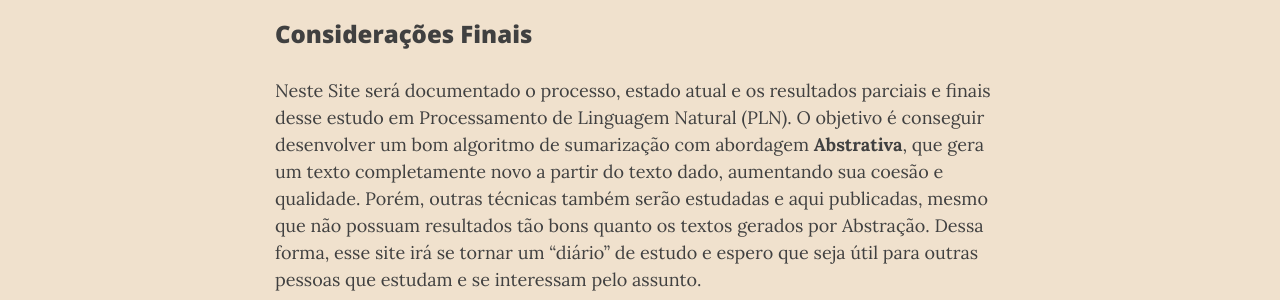
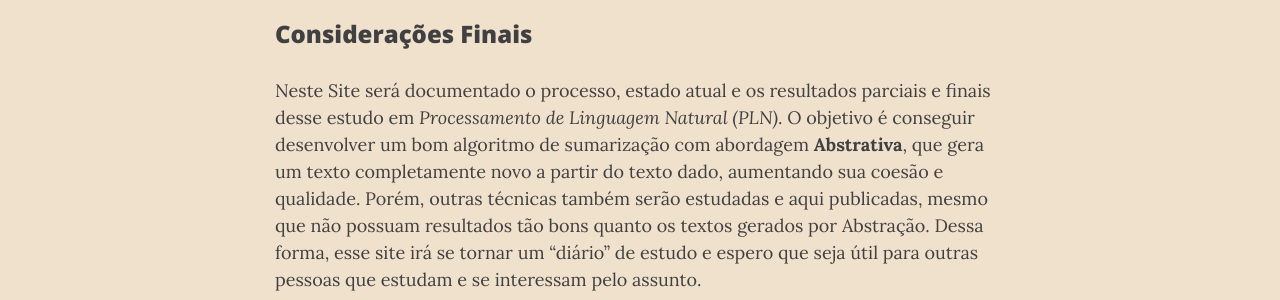
Before and after one commit to davidferraz01/Saense-PLN, a Jekyll site: the page built from index.md, in a window 1280 px wide and 900 px high, scrolled down 836 px. Shown: the part 293-593 px from the top of the window. Built offline with Jekyll 4.4.1, drawn with Linux system fonts in a browser that asks for light colours; nearby versions of some CDN libraries; the list of posts is cut into pages by our own code; comment, search, counter and statistics services are not loaded.

```diff
--- a/index.md
+++ b/index.md
@@ -16,4 +16,4 @@ Por enquanto, temos o "Crawler" pronto e alguns algoritmos testes para sumariza
 Além disso, venho estudando diferentes técnicas de sumarização de texto, desde **TF-IDF** à abordagens mais complexas utilizando *Word Embeddings* com uma abordagem mais **abstrativa**. Alguns resultados de sumarização realizadas com algoritmo **TF-IDF** já estão disponíveis aqui no site.
 
 ### **Considerações Finais**
-Neste Site será documentado o processo, estado atual e os resultados parciais e finais desse estudo em Processamento de Linguagem Natural (PLN). O objetivo é conseguir desenvolver um bom algoritmo de sumarização com abordagem **Abstrativa**, que gera um texto completamente novo a partir do texto dado, aumentando sua coesão e qualidade. Porém, outras técnicas também serão estudadas e aqui publicadas, mesmo que não possuam resultados tão bons quanto os textos gerados por Abstração. Dessa forma, esse site irá se tornar um "diário" de estudo e espero que seja útil para outras pessoas que estudam e se interessam pelo assunto.
+Neste Site será documentado o processo, estado atual e os resultados parciais e finais desse estudo em *Processamento de Linguagem Natural (PLN)*. O objetivo é conseguir desenvolver um bom algoritmo de sumarização com abordagem **Abstrativa**, que gera um texto completamente novo a partir do texto dado, aumentando sua coesão e qualidade. Porém, outras técnicas também serão estudadas e aqui publicadas, mesmo que não possuam resultados tão bons quanto os textos gerados por Abstração. Dessa forma, esse site irá se tornar um "diário" de estudo e espero que seja útil para outras pessoas que estudam e se interessam pelo assunto.
```
